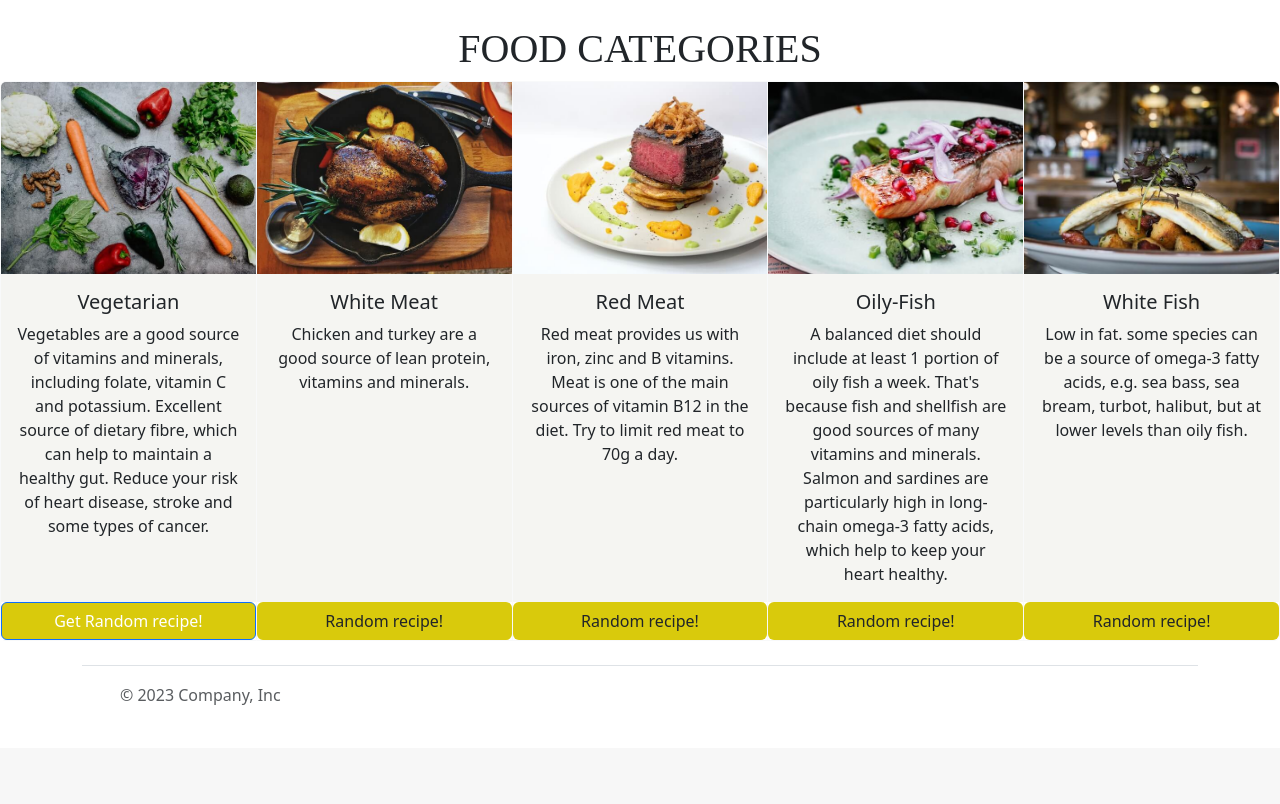
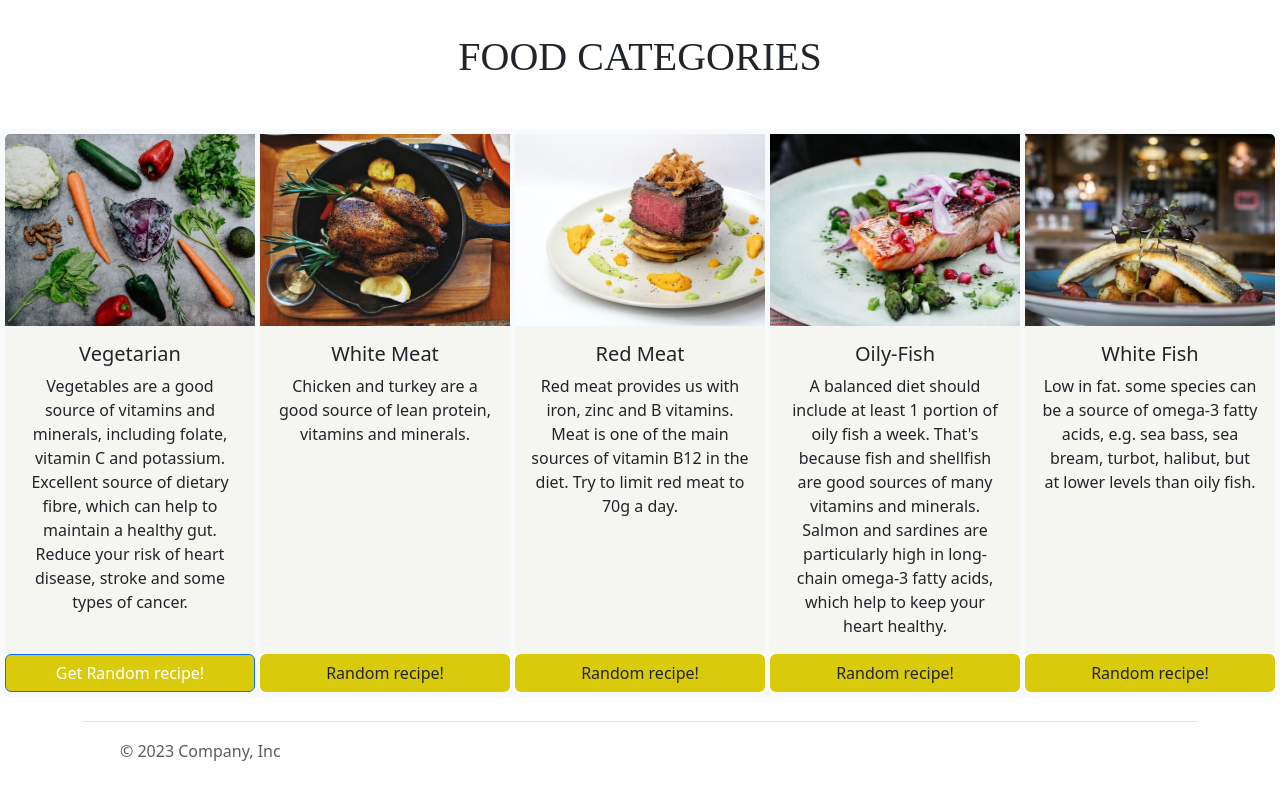
Before and after one commit to nddpj00/mealplanner.2, a Flask app: page /categories in a window 1280 px wide. Shown: the part 71-875 px from the top of the page. Before the commit the page ends 776 px from the top, so only its background shows below. Run offline with Flask 2, Linux system fonts and the light colour scheme; data that the repository does not hold is empty; some libraries are stand-ins or nearby versions; some web fonts are replaced.

Commit message:
increases card border and adds margin-bottom to heading.

```diff
--- a/mealplanner/routes.py
+++ b/mealplanner/routes.py
@@ -1,8 +1,10 @@
 from datetime import timedelta
+import random
 from flask import render_template, request, redirect, url_for
 from mealplanner import app, db, models
 from mealplanner.models import Category, Recipe, Cuisine
 from sqlalchemy.sql import func
+
 
 
 @app.route("/")
@@ -12,7 +14,8 @@ def home():
 
 @app.route("/categories")
 def categories():
-    return render_template("categories.html")
+    veg_recipe = list(Recipe.query.filter_by(category_id=1).all())
+    return render_template("categories.html", veg_recipe=veg_recipe)
 
 
 @app.route("/add_recipe", methods=["GET", "POST"])
--- a/mealplanner/static/css/style.css
+++ b/mealplanner/static/css/style.css
@@ -29,7 +29,8 @@ margin-right: 60px;
 
 
 .main-header {
-    margin-top: 12vh;
+    margin-top: 13vh;
+    margin-bottom: 6vh;
     text-align: center;
     font-family: 'Volkhov', serif;
 }
@@ -47,6 +48,9 @@ margin-right: 60px;
     background-color: #f5f5f2;
 }
 
+.card{
+    border-width: 5px;
+}
 
 .btn{
     background-color: #d9ca0c;
--- a/mealplanner/templates/categories.html
+++ b/mealplanner/templates/categories.html
@@ -30,11 +30,12 @@
     <div class="modal-dialog modal-dialog-centered">
       <div class="modal-content">
         <div class="modal-header">
-          <h5 class="modal-title" id="exampleModalLabel">Modal title</h5>
+          <h5 class="modal-title" id="exampleModalLabel">
+          </h5>
           <button type="button" class="btn-close" data-bs-dismiss="modal" aria-label="Close"></button>
         </div>
         <div class="modal-body">
-          ...
+          {{ veg_recipe }}
         </div>
         <div class="modal-footer">
           <button type="button" class="btn btn-secondary" data-bs-dismiss="modal">Close</button>
```
